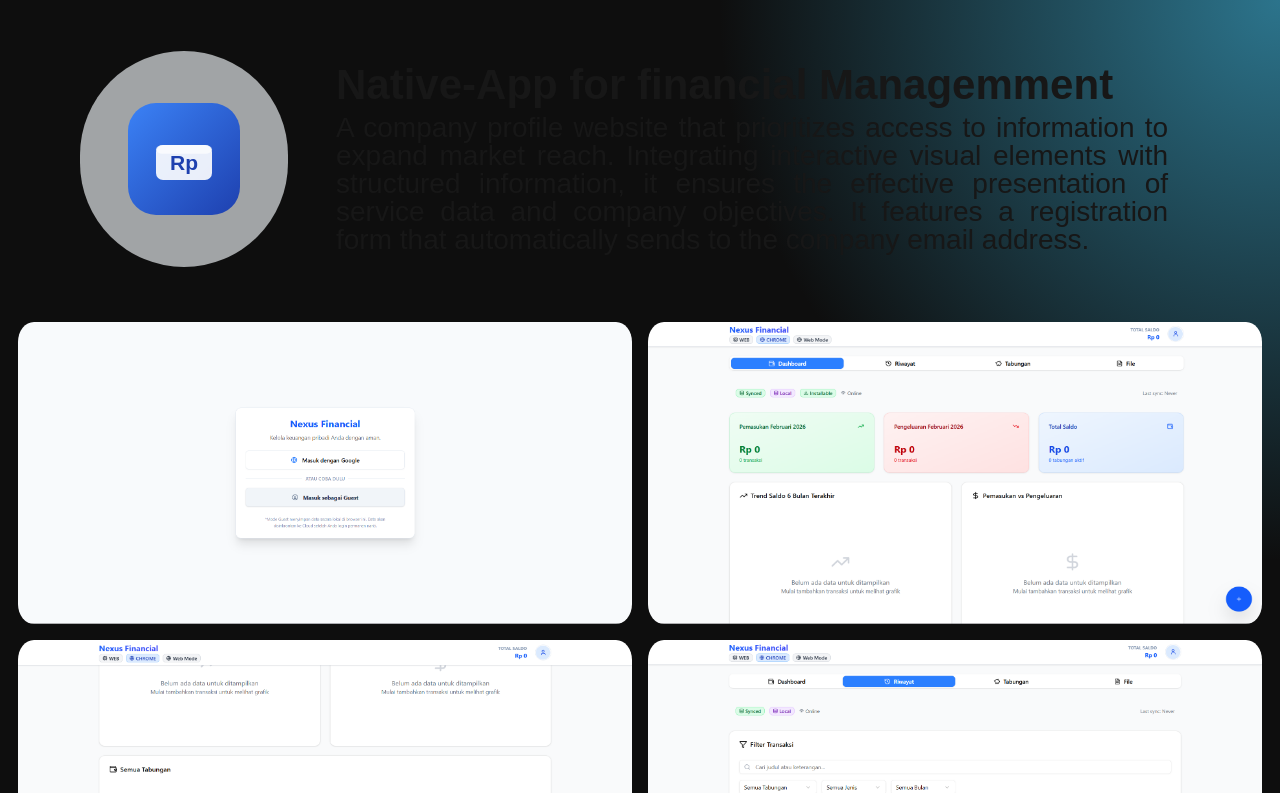
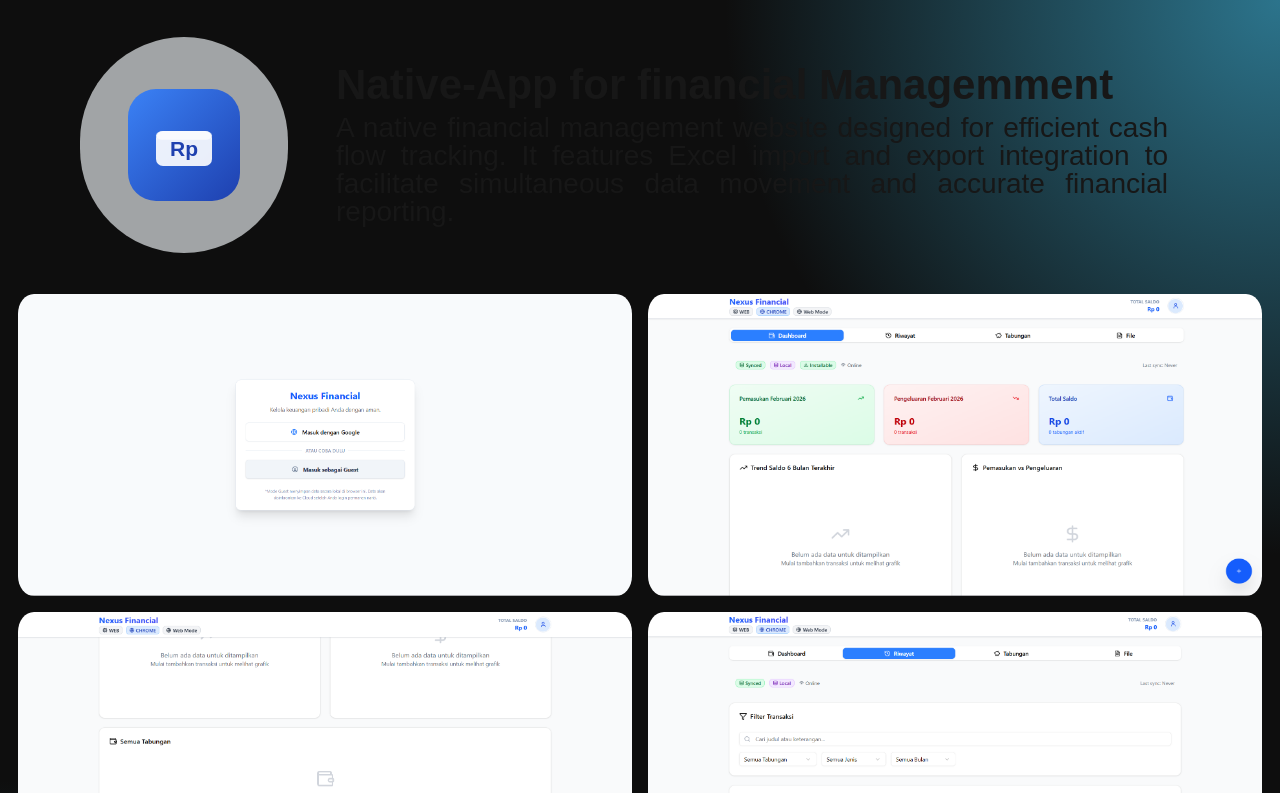
Before and after one commit to IbnuZaidan43/portofolio, a Next.js app in the folder portofolio-ibnu/: page /nexus in a window 1280 px wide. Shown: the top 793 px of the page. Built offline with nearby package versions, Linux system fonts and the light colour scheme.

Commit message:
maybe its done? (2)

```diff
--- a/portofolio-ibnu/app/nexus/page.tsx
+++ b/portofolio-ibnu/app/nexus/page.tsx
@@ -29,7 +29,7 @@
                         </div>
                         <div className="flex flex-col gap-4 md:gap-2 p-8 justify-center">
                             <span className="text-[20px] md:text-[28px] lg:text-[32px] xl:text-[42px] text-center md:text-start font-bold leading-none">Native-App for financial Managemment</span>
-                            <p className="text-[16px] lg:text-[20px] xl:text-[28px] text-justify leading-none">A company profile website that prioritizes access to information to expand market reach. Integrating interactive visual elements with structured information, it ensures the effective presentation of service data and company objectives. It features a registration form that automatically sends to the company email address.</p>
+                            <p className="text-[16px] lg:text-[20px] xl:text-[28px] text-justify leading-none">A native financial management website designed for efficient cash flow tracking. It features Excel import and export integration to facilitate simultaneous data movement and accurate financial reporting.</p>
                         </div>
                     </div>
                     <div className="flex flex-wrap justify-center gap-y-1 md:gap-y-2">
```
